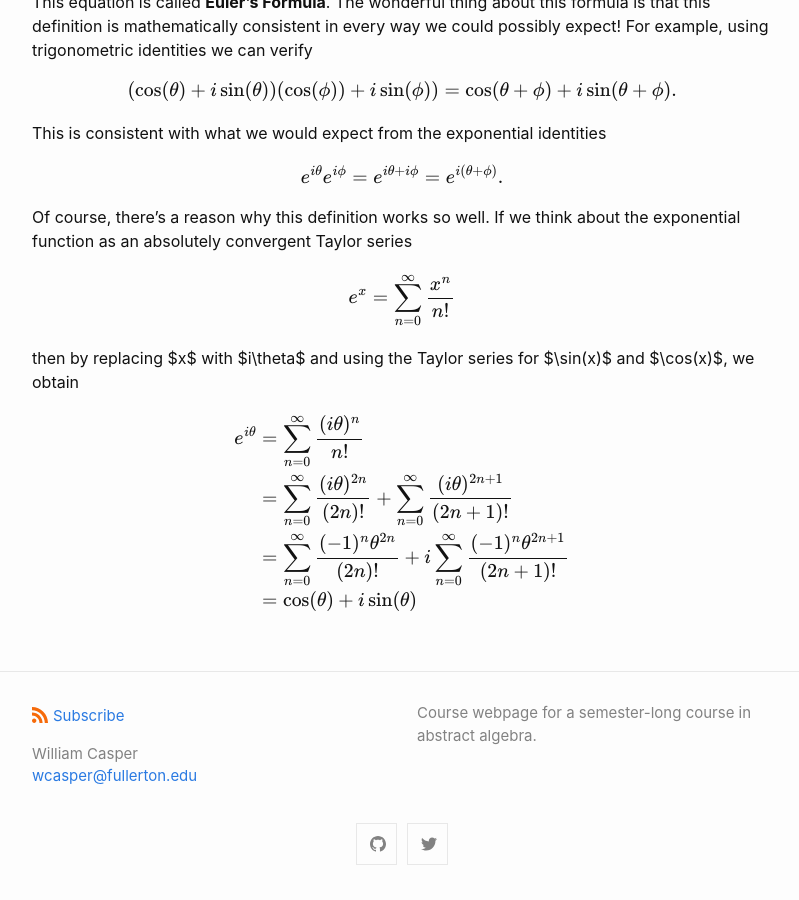
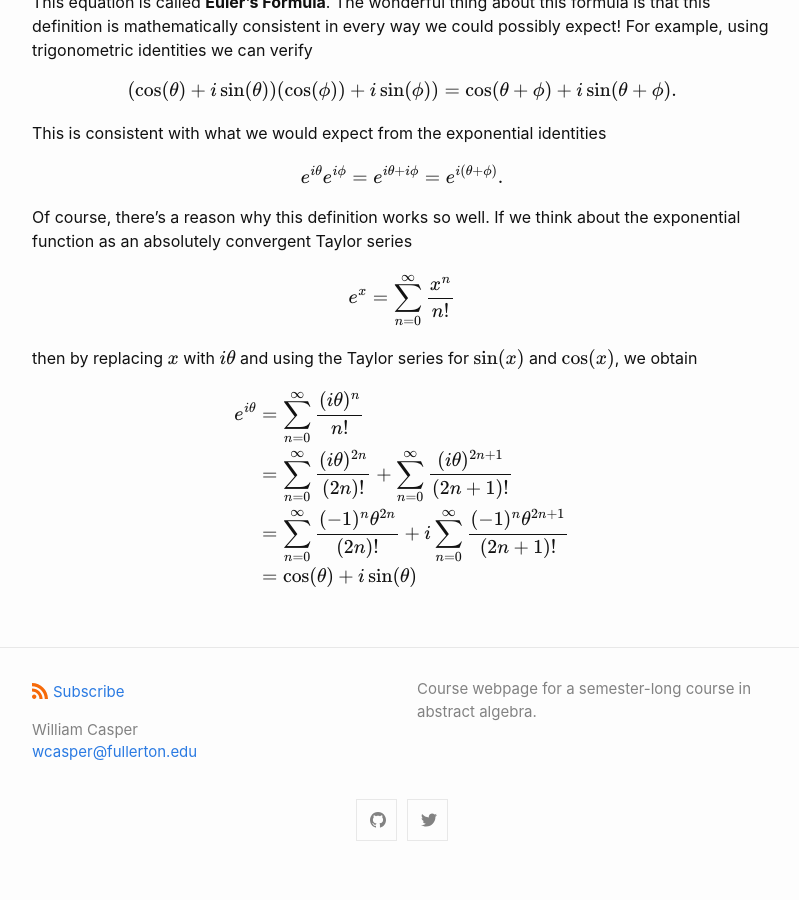
Before and after one commit to wcasper/math407spring2021, a Jekyll site: the page built from _posts/2021-01-19-complex-review.md, in a window 1280 px wide and 900 px high, scrolled down 2488 px. Shown: the whole window, without its empty margins (238-1037 px from the left). Built offline with Jekyll 4.4.1, drawn with Linux system fonts in a browser that asks for light colours; after the commit the page ends 3364 px from its top, so only the background shows below that.

Commit message:
fixed mathjax formatting

```diff
--- a/_posts/2021-01-19-complex-review.md
+++ b/_posts/2021-01-19-complex-review.md
@@ -97,7 +97,7 @@ Of course, there's a reason why this definition works so well.  If we think abou
 
 $$e^x = \sum_{n=0}^\infty \frac{x^n}{n!}$$
 
-then by replacing $x$ with $i\theta$ and using the Taylor series for $\sin(x)$ and $\cos(x)$, we obtain
+then by replacing $$x$$ with $$i\theta$$ and using the Taylor series for $$\sin(x)$$ and $$\cos(x)$$, we obtain
 
 $$\begin{align*}
 e^{i\theta}
```
